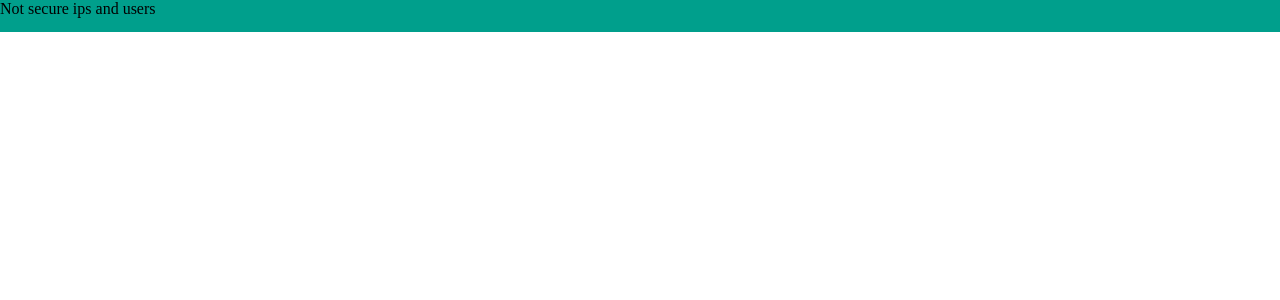
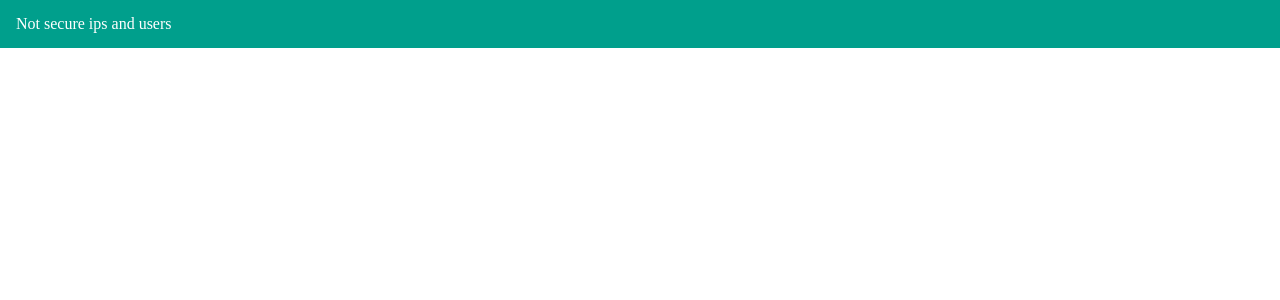
Before and after one commit to sti320a/security_tools, a Flask app: page / in a window 1280 px wide. Shown: the top 300 px of the page. Run offline with Flask 2, Linux system fonts and the light colour scheme.

Commit message:
Update header

```diff
--- a/web/static/base.css
+++ b/web/static/base.css
@@ -1,10 +1,11 @@
 :root {
+    --blue: #007FB1;
     --main-green: #009F8C;
+    --orange: #DA5019;
     --purple: #744199;
-    --orange: #DA5019;
+    --sub-green: #23AC0E;
+    --white: #fff;
     --yellow: #EDAD0B;
-    --sub-green: #23AC0E;
-    --blue: #007FB1;
 }
 
 * {
@@ -18,6 +19,13 @@ body {
 
 header {
     background-color: var(--main-green);
-    height: 32px;
+    color: var(--white);
+    height: 48px;
     width: 100%;
 }
+
+#site_title {
+    display: inline-block;
+    line-height: 48px;
+    padding: 0 16px;
+}
--- a/web/templates/idx.html
+++ b/web/templates/idx.html
@@ -8,7 +8,9 @@
     <title>Not secure ips and users</title>
 </head>
 <body>
-    <header>Not secure ips and users</header>
+    <header>
+        <div id="site_title">Not secure ips and users</div>
+    </header>
     <main>
 
     </main>
```
Also changed, not shown: web/templates/app.py (renamed from web/app.py).
